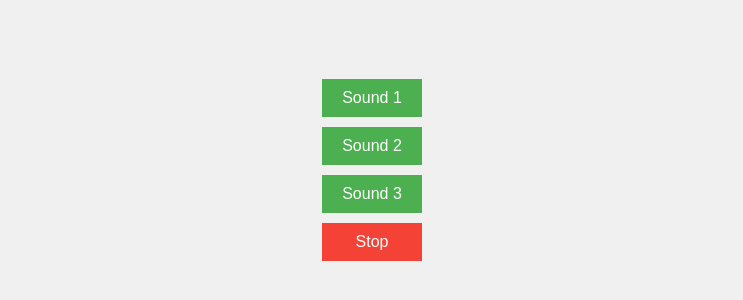
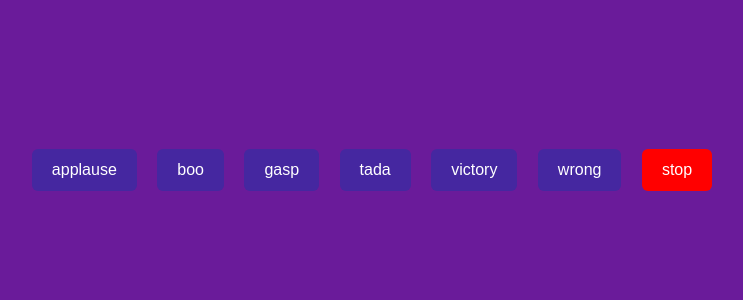
Before and after one commit to acciojob/Soundbar-Sathish-design-1, a website: page main.html in a window 1280 px wide. Shown: the part 238-538 px from the top of the page, without its empty margins (268-1011 px from the left). Drawn offline with Linux system fonts and the light colour scheme.

Commit message:
created a submission

```diff
--- a/main.html
+++ b/main.html
@@ -1,18 +1,24 @@
 <!DOCTYPE html>
 <html lang="en">
 <head>
-    <meta charset="UTF-8">
-    <meta name="viewport" content="width=device-width, initial-scale=1.0">
-    <link rel="stylesheet" href="styles.css"> <!-- Link to your CSS file -->
+    <meta charset="UTF-8" />
+    <meta name="viewport" content="width=device-width, initial-scale=1.0" />
     <title>Soundbar</title>
+    <link rel="stylesheet" href="styles.css" />
 </head>
 <body>
+
     <div id="buttons">
-        <button class="btn" onclick="playSound('sounds/sound1.mp3')">Sound 1</button>
-        <button class="btn" onclick="playSound('sounds/sound2.mp3')">Sound 2</button>
-        <button class="btn" onclick="playSound('sounds/sound3.mp3')">Sound 3</button>
-        <button class="stop" onclick="stopSound()">Stop</button>
+        <button class="btn" onclick="playSound('sounds/applause.mp3')">applause</button>
+        <button class="btn" onclick="playSound('sounds/boo.mp3')">boo</button>
+        <button class="btn" onclick="playSound('sounds/gasp.mp3')">gasp</button>
+        <button class="btn" onclick="playSound('sounds/tada.mp3')">tada</button>
+        <button class="btn" onclick="playSound('sounds/victory.mp3')">victory</button>
+        <button class="btn" onclick="playSound('sounds/wrong.mp3')">wrong</button>
+
+        <button class="stop" onclick="stopSound()">stop</button>
     </div>
-    <script src="script.js"></script> <!-- Link to your JavaScript file -->
+
+    <script src="script.js"></script>
 </body>
 </html>
--- a/script.js
+++ b/script.js
@@ -1,16 +1,18 @@
 let currentAudio = null;
 
-function playSound(sound) {
+function playSound(soundPath) {
     if (currentAudio) {
-        currentAudio.pause(); // Stop the currently playing sound
+        currentAudio.pause();
+        currentAudio.currentTime = 0;
     }
-    currentAudio = new Audio(sound);
+
+    currentAudio = new Audio(soundPath);
     currentAudio.play();
 }
 
 function stopSound() {
     if (currentAudio) {
         currentAudio.pause();
-        currentAudio.currentTime = 0; // Reset to the start
+        currentAudio.currentTime = 0;
     }
 }
--- a/styles.css
+++ b/styles.css
@@ -1,31 +1,27 @@
 body {
+    background: #6a1b9a;
+    font-family: Arial;
     display: flex;
     justify-content: center;
     align-items: center;
     height: 100vh;
-    background-color: #f0f0f0;
 }
 
 #buttons {
-    display: flex;
-    flex-direction: column;
-    gap: 10px;
+    text-align: center;
 }
 
 .btn, .stop {
-    padding: 10px 20px;
+    background: #4527a0;
+    color: white;
+    padding: 12px 20px;
+    margin: 8px;
+    border: none;
+    border-radius: 6px;
     font-size: 16px;
     cursor: pointer;
 }
 
-.btn {
-    background-color: #4CAF50; /* Green */
-    color: white;
-    border: none;
+.stop {
+    background: red;
 }
-
-.stop {
-    background-color: #f44336; /* Red */
-    color: white;
-    border: none;
-}
```
